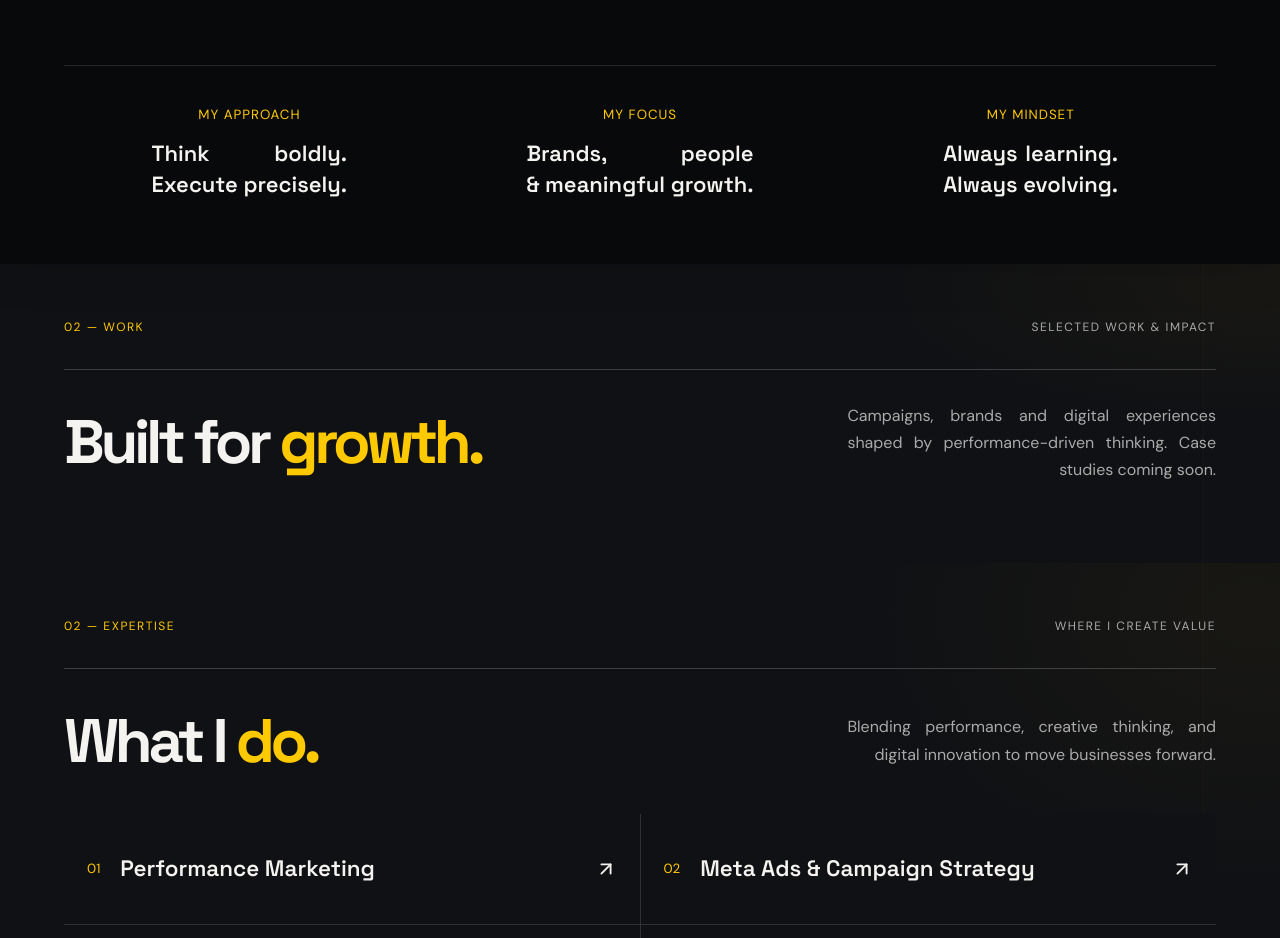
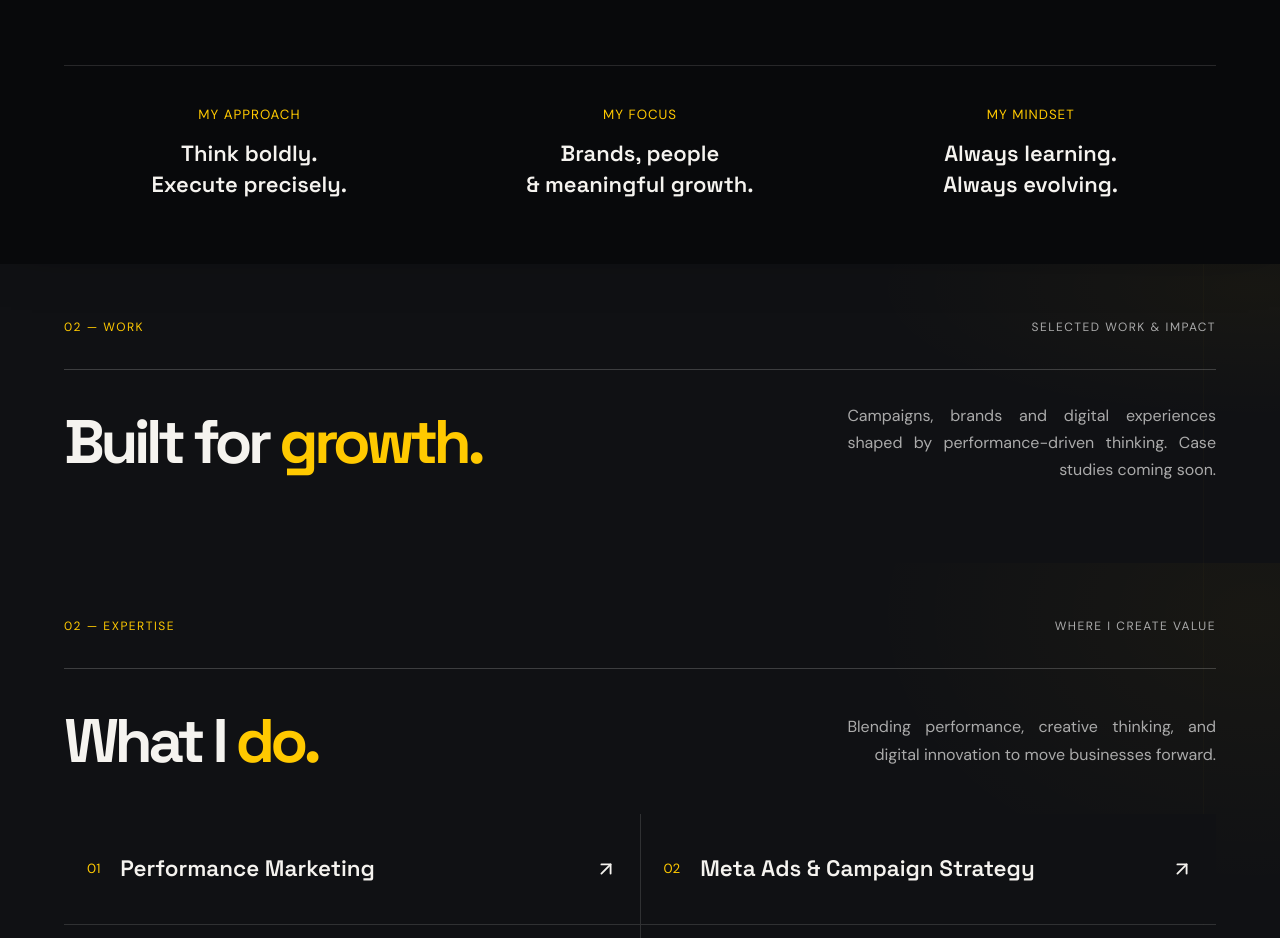
Before and after one commit to MuhammedRizwin/portfolio, a Next.js app: page / in a window 1280 px wide. Shown: the part 1500-2438 px from the top of the page. Built offline with nearby package versions, Linux system fonts and the light colour scheme.

Commit message:
Fix stretched justified text in About values

```diff
--- a/app/globals.css
+++ b/app/globals.css
@@ -466,3 +466,8 @@ filter:none!important;
 
 /* Final right-edge alignment: match paragraph ends to section divider and eyebrow. */
 @media(min-width:801px){#work .expertise-head p,#expertise .expertise-head p{transform:none!important;width:100%!important;max-width:100%!important;padding:0!important;margin:0!important;text-align:justify!important;text-align-last:right!important;hyphens:none!important}}
+
+/* Correct stretched words in About values: natural spacing and centered text. */
+.about .values>div{display:flex!important;flex-direction:column!important;align-items:center!important;text-align:center!important}
+.about .values>div strong{display:block!important;width:auto!important;max-width:100%!important;text-align:center!important;text-align-last:center!important;text-justify:auto!important;word-spacing:normal!important;letter-spacing:normal!important;white-space:normal!important}
+.about .values>div small{text-align:center!important}
```
